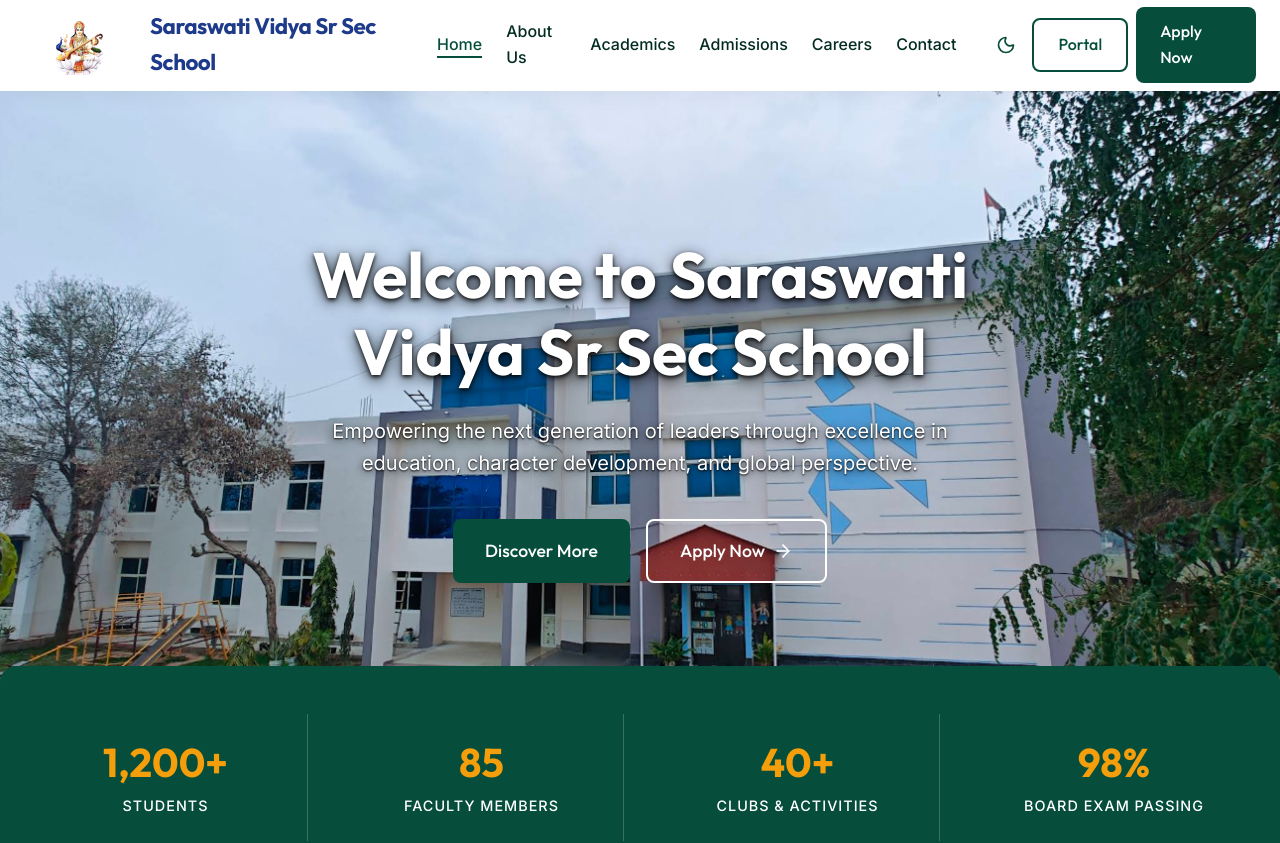
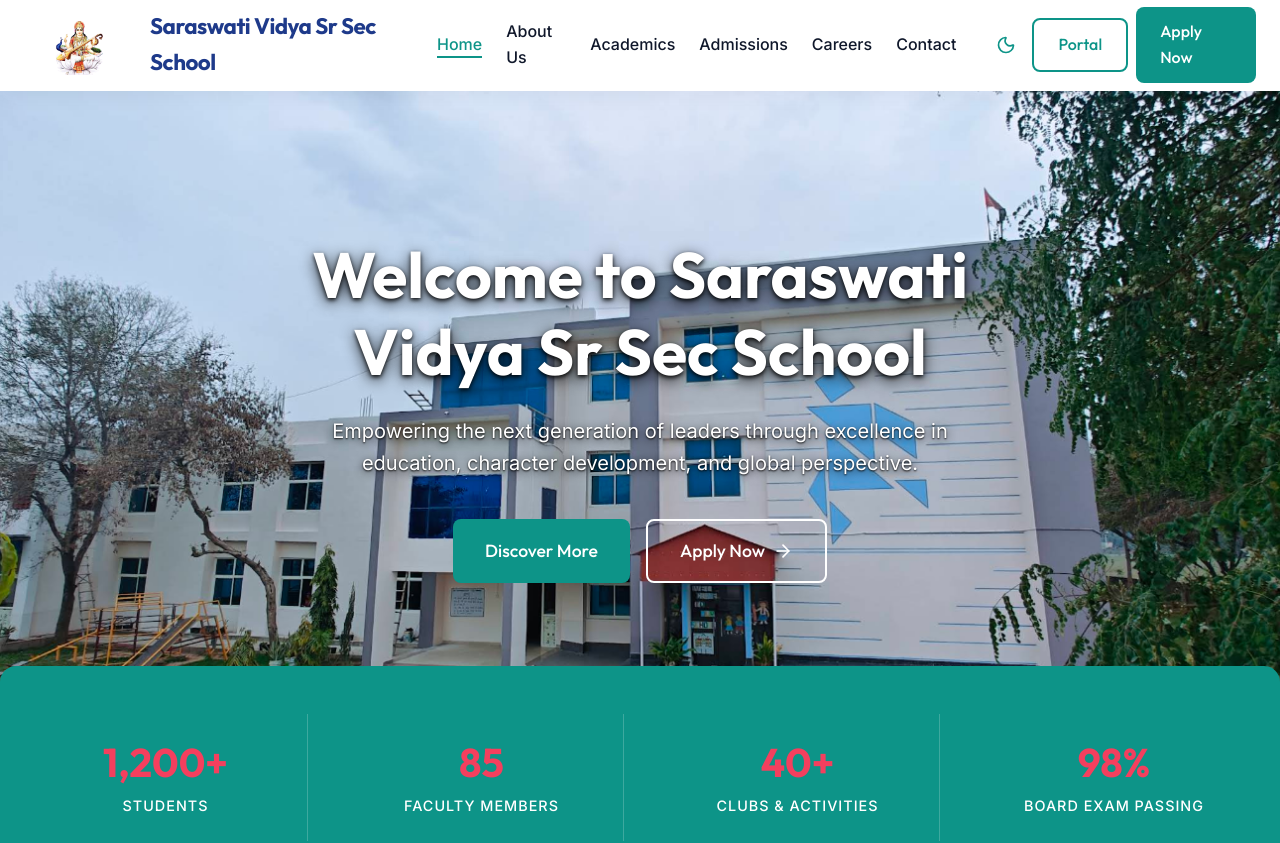
Before and after one commit to Mydvthukran/school-website, a React (Vite) app: page / in a window 1280 px wide. Shown: the top 843 px of the page. Built offline with nearby package versions, Linux system fonts and the light colour scheme.

Commit message:
feat: initialize global CSS with theme tokens, layout utilities, and reusable components

```diff
--- a/src/index.css
+++ b/src/index.css
@@ -2,21 +2,21 @@
 
 :root {
   /* Premium Color Palette */
-  --color-primary: #064e3b; /* Emerald 900 */
-  --color-primary-light: #059669; /* Emerald 600 */
-  --color-secondary: #f59e0b; /* Amber 500 */
-  --color-secondary-hover: #d97706; /* Amber 600 */
+  --color-primary: #0d9488; /* Teal 600 */
+  --color-primary-light: #14b8a6; /* Teal 500 */
+  --color-secondary: #f43f5e; /* Rose 500 */
+  --color-secondary-hover: #e11d48; /* Rose 600 */
 
-  --color-bg-light: #f0fdf4; /* Green 50 */
+  --color-bg-light: #f8fafc; /* Slate 50 */
   --color-surface-light: #ffffff;
-  --color-text-main: #022c22; /* Emerald 950 */
-  --color-text-muted: #065f46; /* Emerald 800 */
-  --color-border: #cbd5e1;
+  --color-text-main: #0f172a; /* Slate 900 */
+  --color-text-muted: #64748b; /* Slate 500 */
+  --color-border: #e2e8f0;
 
-  --color-bg-dark: #022c22; /* Emerald 950 */
-  --color-surface-dark: #064e3b; /* Emerald 900 */
-  --color-text-dark-main: #f0fdf4;
-  --color-text-dark-muted: #a7f3d0; /* Emerald 200 */
+  --color-bg-dark: #0f172a; /* Slate 900 */
+  --color-surface-dark: #1e293b; /* Slate 800 */
+  --color-text-dark-main: #f8fafc; /* Slate 50 */
+  --color-text-dark-muted: #94a3b8; /* Slate 400 */
 
   /* Typography */
   --font-heading: 'Outfit', sans-serif;
```
